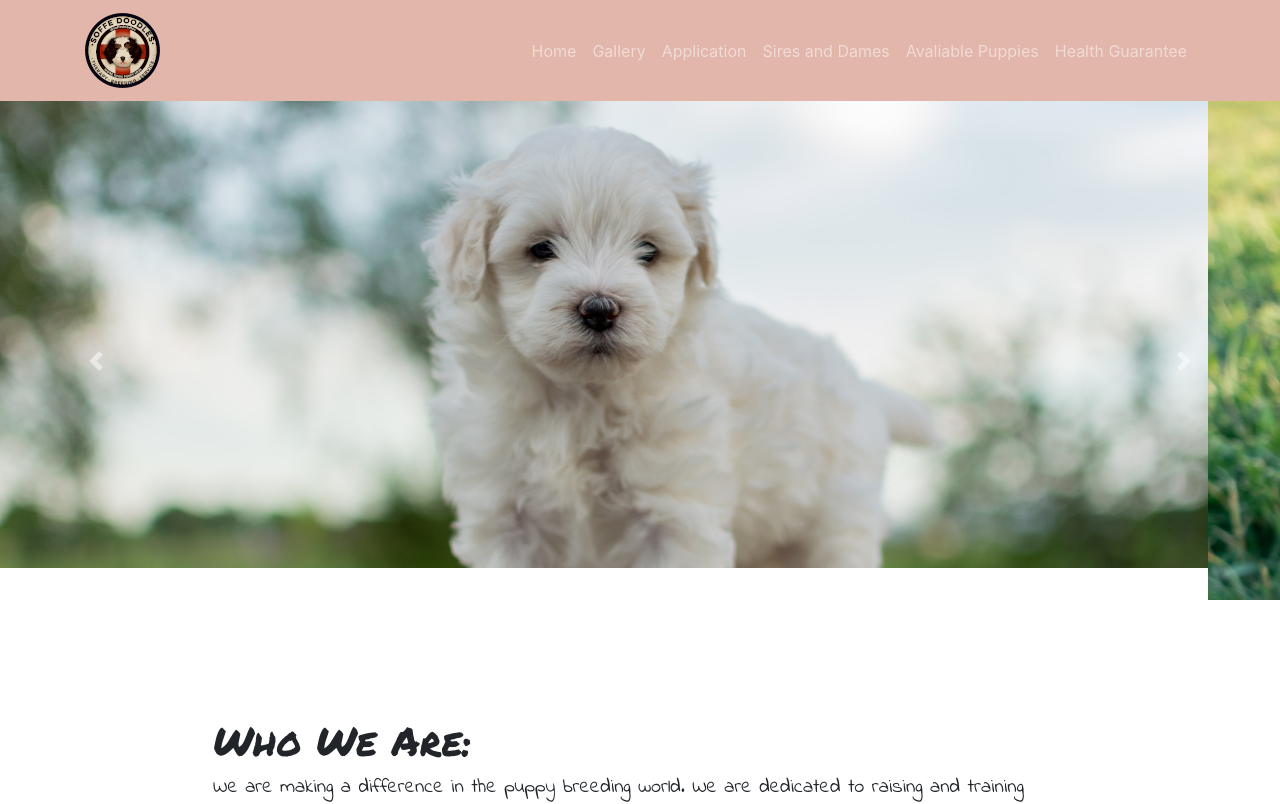
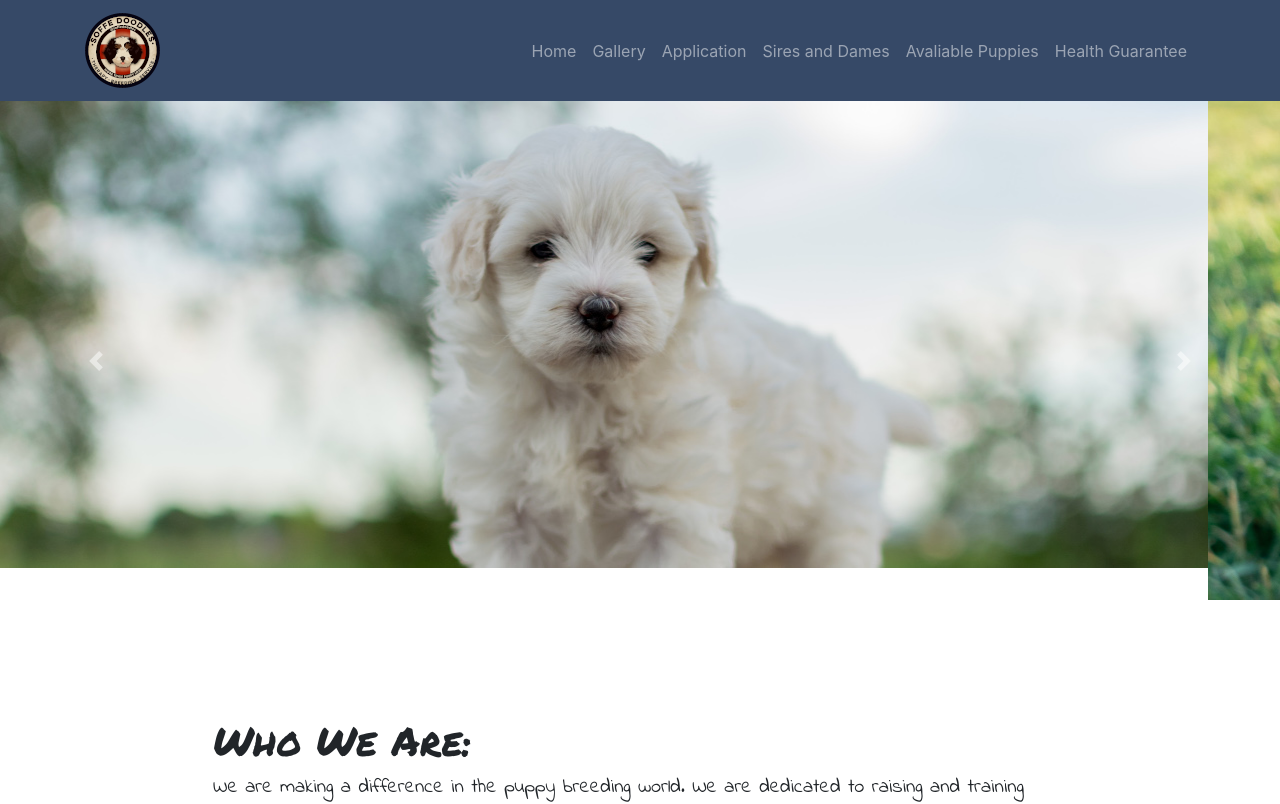
Before and after one commit to benklinton/Soffe-Doodles, a React (Create React App) app: page / in a window 1280 px wide. Shown: the top 804 px of the page. Built offline with nearby package versions, Linux system fonts and the light colour scheme.

Commit message:
changed navbar color

```diff
--- a/src/components/navbar/style.css
+++ b/src/components/navbar/style.css
@@ -1,3 +1,3 @@
 .bg-custom {
-    background-color: #E2B6AA;
+    background-color: #364967;
 }
```
